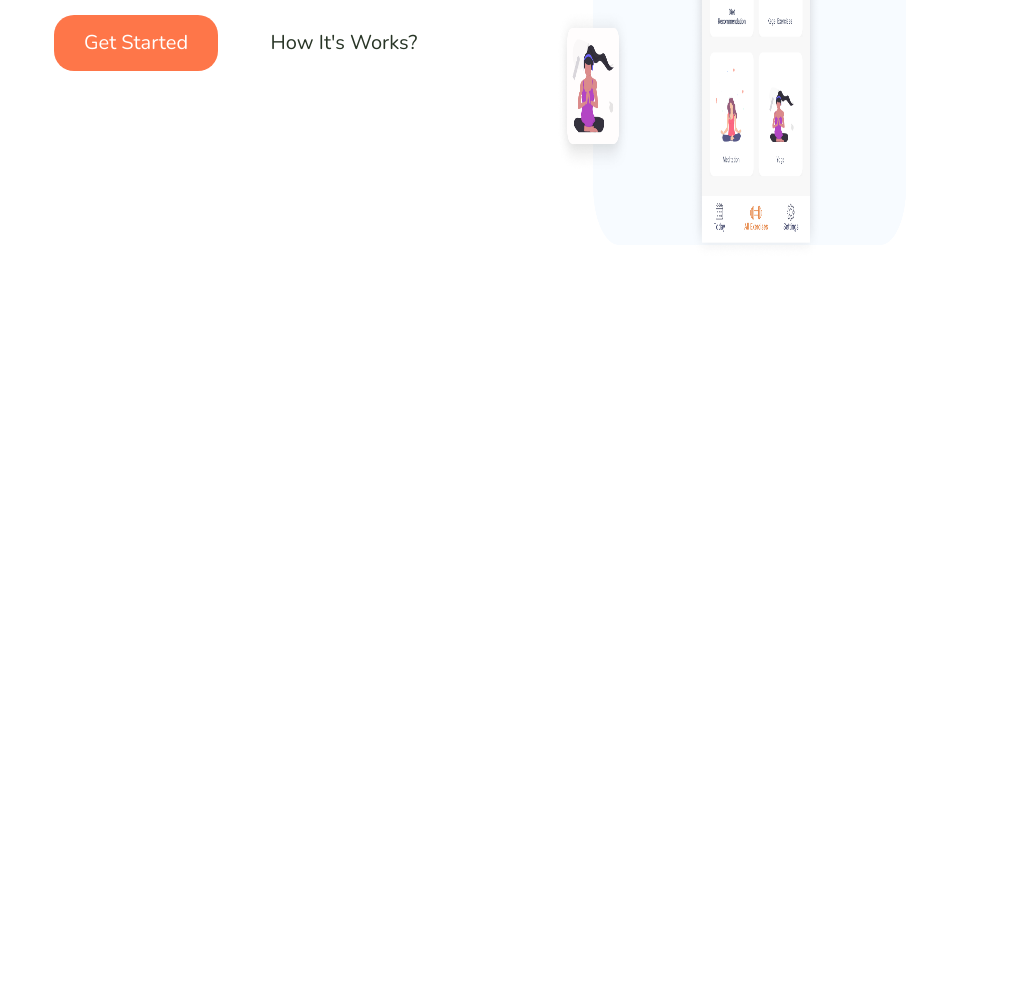
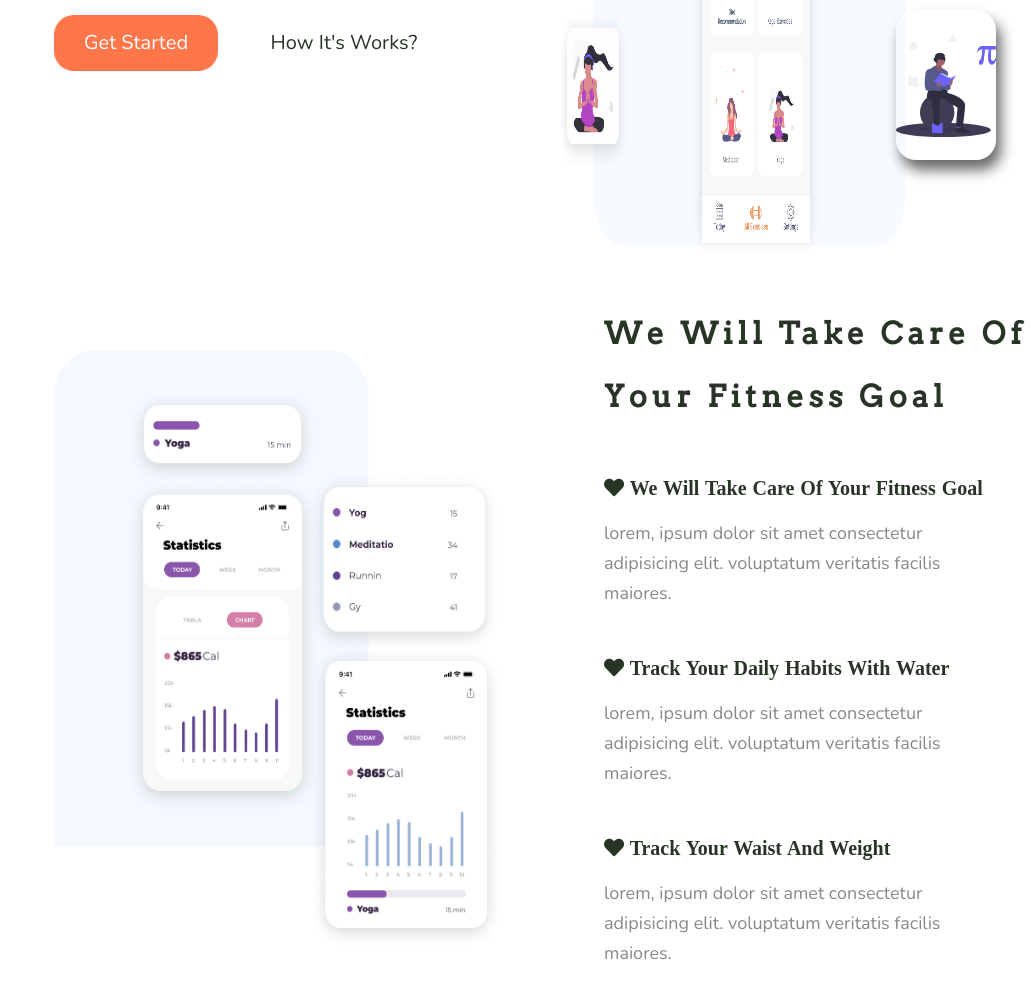
Before and after one commit to jha-prachi/Responsive-Education-Website, a plain HTML site: page index.html in a window 1280 px wide. Shown: the part 2945-3948 px from the top of the page, without its empty margins (246-1280 px from the left). Before the commit the page ends 3245 px from the top, so only its background shows below. Drawn offline with nearby package versions, Linux system fonts and the light colour scheme.

Commit message:
fifth section added

```diff
--- a/index.html
+++ b/index.html
@@ -8,6 +8,9 @@
     <title>P-educate</title>
     <link rel="stylesheet" href="css/style.css">
     <link href="https://fonts.googleapis.com/css2?family=Arvo&family=Nunito&display=swap" rel="stylesheet">
+    <link rel="stylesheet" href="https://cdnjs.cloudflare.com/ajax/libs/font-awesome/5.15.3/css/all.min.css"
+        integrity="sha512-iBBXm8fW90+nuLcSKlbmrPcLa0OT92xO1BIsZ+ywDWZCvqsWgccV3gFoRBv0z+8dLJgyAHIhR35VZc2oM/gI1w=="
+        crossorigin="anonymous" referrerpolicy="no-referrer" />
 </head>
 
 <body>
@@ -84,7 +87,7 @@
     </section>
     <!-- ****************3rd section*************************************************************** -->
     <section class="third-section">
-        <h2>The Tools fpor your Goals</h2>
+        <h2>The Tools for your Goals</h2>
         <p class="para">Lorem ipsum, dolor sit amet consectetur adipisicing elit. Tempora, repudiandae.</p>
         <div class="card">
             <div class="card-content">
@@ -124,12 +127,42 @@
 
         <!-- right-side code -->
 
-         <div class="left-side">
-         <img src="img/section4img.png" alt="main-image">
-         </div>
+        <div class="left-side">
+            <img src="img/section4img.png" alt="main-image">
+            <img class="image" src="img/stu3.svg" alt="">
+        </div>
 
     </section>
+    <!-- *********************************fifith section starts here************************************************ -->
+    <section class="common-section" id="section5">
+        <!-- left-side code -->
+        <div class="left-side">
+            <img src="img/section5.png" alt="main-image">
+        </div>
+        <!-- right-side code -->
+        <div class="right-side">
+            <h2>We will take care of your fitness goal</h2>
+           <div class="fitness-goals">
+               <div class="rule-1">
+                   <h3><i class="fas fa-heart"></i>
+                       We will take care of your fitness goal</h3>
+                   <p>Lorem, ipsum dolor sit amet consectetur adipisicing elit. Voluptatum veritatis facilis maiores.</p>
+               </div>
+               <div class="rule-2">
+                   <h3><i class="fas fa-heart"></i>
+                      Track your Daily Habits with Water</h3>
+                   <p>Lorem, ipsum dolor sit amet consectetur adipisicing elit. Voluptatum veritatis facilis maiores.</p>
+               </div>
+               <div class="rule-3">
+                   <h3><i class="fas fa-heart"></i>
+                       Track Your Waist and Weight</h3>
+                   <p>Lorem, ipsum dolor sit amet consectetur adipisicing elit. Voluptatum veritatis facilis maiores.</p>
+               </div>
+           </div>
 
+        </div>
+
+    </section>
 
 </body>
 
```
